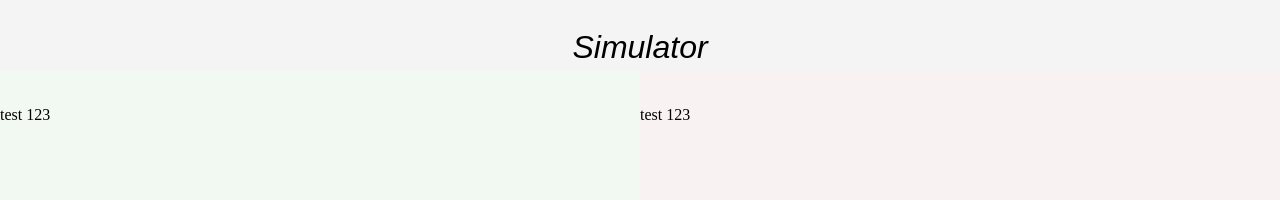
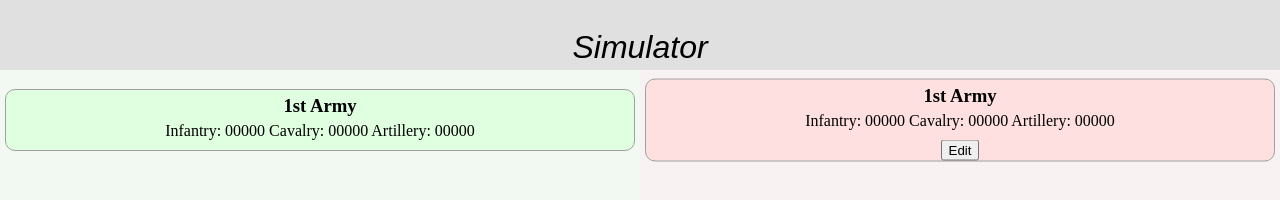
Before and after one commit to Kellenparker/battlesimulatorold, a plain HTML site: page index.html in a window 1280 px wide. Drawn offline with Linux system fonts and the light colour scheme.

Commit message:
basic battle elements added

```diff
--- a/index.html
+++ b/index.html
@@ -11,14 +11,17 @@
 	</div>
 
 	<div class="split left">
-		<div class="element">
-			<p>test 123</p>
+		<div class="element friendly">
+			<h3 class="elehead">1st Army</h3>
+			<p class="paragraph">Infantry: 00000 Cavalry: 00000 Artillery: 00000</p>
 		</div>
 	</div>
 
 	<div class="split right">
-		<div class="element">
-			<p>test 123</p>
+		<div class="element enemy">
+			<h3 class="elehead">1st Army</h3>
+			<p class="paragraph">Infantry: 00000 Cavalry: 00000 Artillery: 00000</p>
+			<button class="button">Edit</button>
 		</div>
 	</div>
 
--- a/main.js
+++ b/main.js
@@ -0,0 +1,9 @@
+
+
+main();
+
+function main(){
+
+
+
+}
--- a/style.css
+++ b/style.css
@@ -1,12 +1,12 @@
 .header {
 	padding: 10px;
-  background: #f4f4f4;
+	background: #e0e0e0;
 	color: white;
 	margin-top: -10px;
 	margin-left: -10px;
 	margin-right: -10px;
 	z-index: 2;
-  filter: drop-shadow(0px 0px 15px gray);
+	border-bottom-style: solid;
 }
 
 #title {
@@ -39,10 +39,34 @@
 	background-color: #f9f2f2;
 }
 
-.centered {
-  position: fixed;
-  top: 50%;
+.element {
+	position: relative;
 	left: 50%;
 	transform: translate(-50%, -50%);
 	text-align: center;
+	border-style: solid;
+	border-radius: 10px;
+	border-width: 1px;
+	border-color: #a0a0a0;
+	margin-right: 10px;
+	margin-top: 30px;
+	filter: drop-shadow(30px,30px,30px,black);
 }
+
+.enemy {
+	background-color: #ffe0e0;
+}
+
+.friendly {
+	background-color: #e0ffe0;
+}
+
+.elehead {
+	margin-bottom: 5px;
+	margin-top: 5px;
+}
+
+.paragraph {
+	margin-bottom: 10px;
+	margin-top: 5px;
+}
```
Lines whose indentation alone changed are shown as unchanged.
